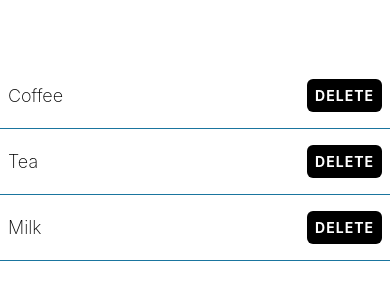
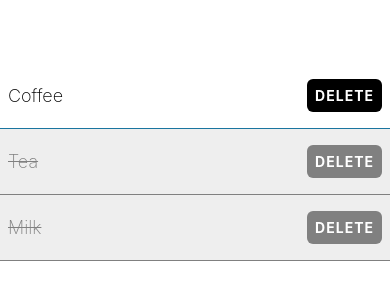
Before and after one commit to megaohms/taskly, a React Native app: screen / in a window 390 px wide. Shown: the part 260-560 px from the top of the page. Built offline with nearby package versions, Linux system fonts and the light colour scheme.

Commit message:
Style list items by isCompleted prop

```diff
--- a/App.tsx
+++ b/App.tsx
@@ -6,8 +6,8 @@ export default function App() {
   return (
     <View style={styles.container}>
       <ShoppingListItem name={"Coffee"} />
-      <ShoppingListItem name={"Tea"} />
-      <ShoppingListItem name={"Milk"} />
+      <ShoppingListItem name={"Tea"} isCompleted />
+      <ShoppingListItem name={"Milk"} isCompleted />
     </View>
   );
 }
--- a/components/ShoppingListItem.tsx
+++ b/components/ShoppingListItem.tsx
@@ -3,9 +3,10 @@ import { theme } from "../theme";
 
 type Props = {
   name: string;
+  isCompleted?: boolean;
 };
 
-export function ShoppingListItem({ name }: Props) {
+export function ShoppingListItem({ name, isCompleted }: Props) {
   const handleDelete = () => {
     Alert.alert(
       `Are you sure you want to delete ${name}?`,
@@ -22,11 +23,15 @@ export function ShoppingListItem({ name }: Props) {
   };
 
   return (
-    <View style={styles.itemContainer}>
-      <Text style={styles.itemText}>{name}</Text>
+    <View
+      style={[styles.itemContainer, isCompleted && styles.completedContainer]}
+    >
+      <Text style={[styles.itemText, isCompleted && styles.completedText]}>
+        {name}
+      </Text>
       <TouchableOpacity
         onPress={handleDelete}
-        style={styles.button}
+        style={[styles.button, isCompleted && styles.completedButton]}
         activeOpacity={0.8}
       >
         <Text style={styles.buttonText}>Delete</Text>
@@ -60,4 +65,16 @@ const styles = StyleSheet.create({
     textTransform: "uppercase",
     letterSpacing: 1,
   },
+  completedContainer: {
+    backgroundColor: theme.colorGreyLight,
+    borderBottomColor: theme.colorGrey,
+  },
+  completedText: {
+    color: theme.colorGrey,
+    textDecorationLine: "line-through",
+    textDecorationColor: theme.colorGrey,
+  },
+  completedButton: {
+    backgroundColor: theme.colorGrey,
+  },
 });
--- a/theme.js
+++ b/theme.js
@@ -2,4 +2,6 @@ export const theme = {
   colorCerulean: "#1a759f",
   colorWhite: "#fff",
   colorBlack: "#000",
+  colorGrey: "grey",
+  colorGreyLight: "#eee",
 };
```
